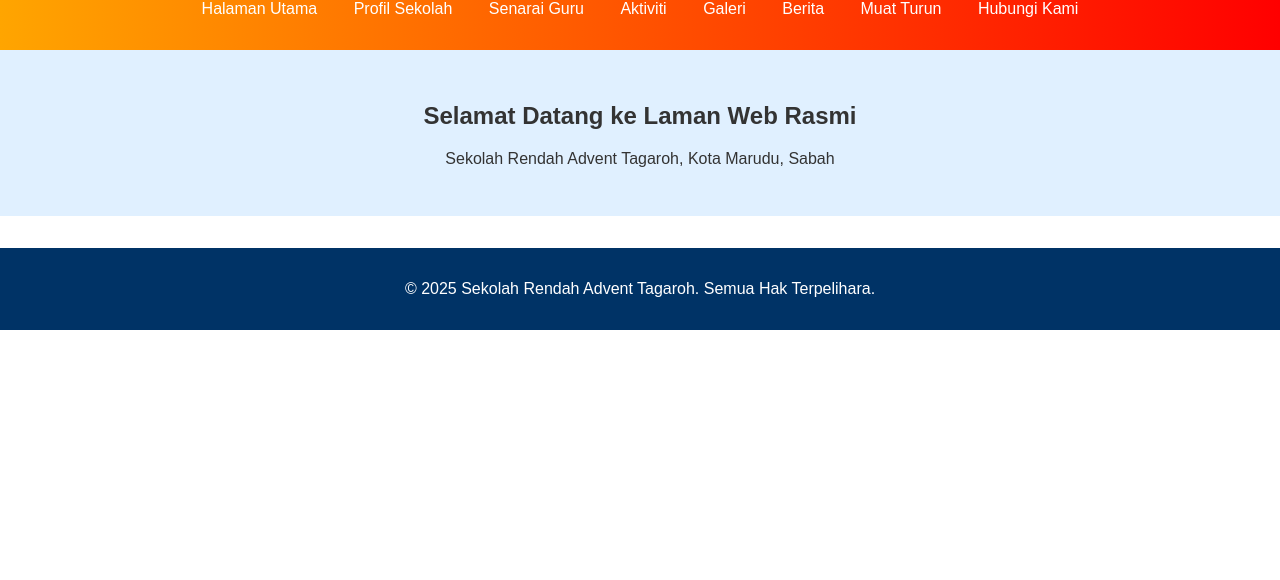
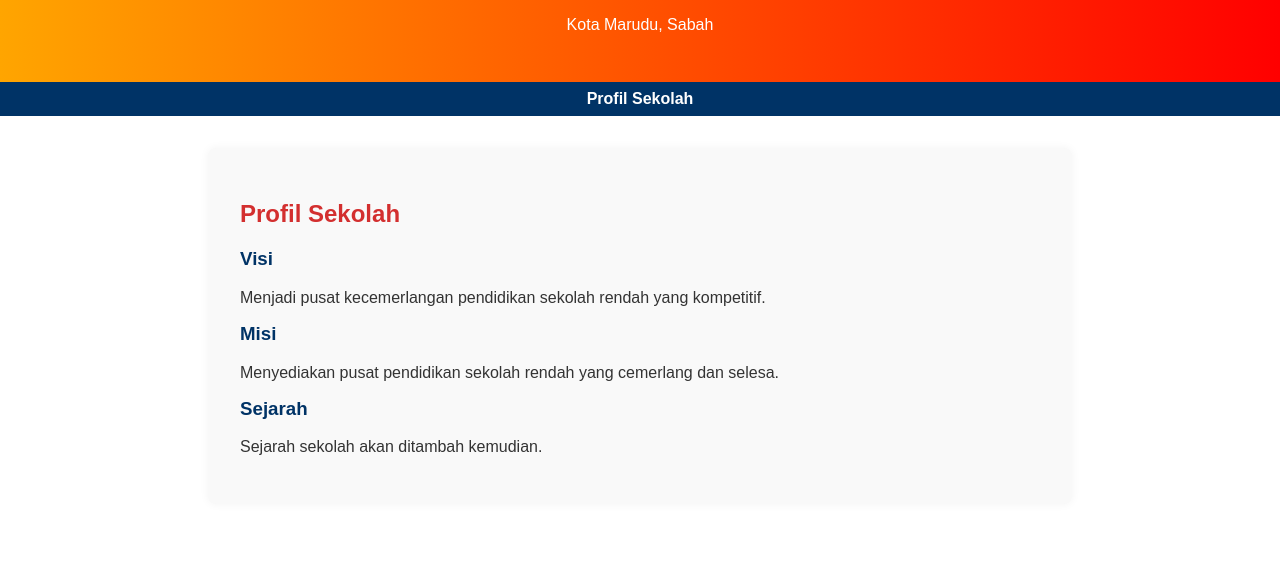
Before and after one commit to hrlec/sekolah-rendah-advent-tagaroh, a plain HTML site: page index.html in a window 1280 px wide. Shown: the part 220-800 px from the top of the page. Drawn offline with Linux system fonts and the light colour scheme.

Commit message:
Add files via upload

```diff
--- a/index.html
+++ b/index.html
@@ -1,38 +1,33 @@
+
 <!DOCTYPE html>
 <html lang="ms">
 <head>
     <meta charset="UTF-8" />
-  <meta name="viewport" content="width=device-width, initial-scale=1.0" />
+    <meta name="viewport" content="width=device-width, initial-scale=1.0"/>
     <title>Sekolah Rendah Advent Tagaroh</title>
     <link rel="stylesheet" href="style.css" />
 </head>
 <body>
     <header>
-    <img src="logo.jpeg" alt="Logo Sekolah" class="logo" />
+        <img src="logo.jpeg" alt="Logo Sekolah" class="logo"/>
         <h1>Sekolah Rendah Advent Tagaroh</h1>
+        <p>Kota Marudu, Sabah</p>
+    </header>
     <nav>
-      <ul>
-        <li><a href="#">Halaman Utama</a></li>
-        <li><a href="#">Profil Sekolah</a></li>
-        <li><a href="#">Senarai Guru</a></li>
-        <li><a href="#">Aktiviti</a></li>
-        <li><a href="#">Galeri</a></li>
-        <li><a href="#">Berita</a></li>
-        <li><a href="#">Muat Turun</a></li>
-        <li><a href="#">Hubungi Kami</a></li>
-      </ul>
+        <a href="#profil">Profil Sekolah</a>
     </nav>
-  </header>
+    <main>
+        <section id="profil" class="profil">
+            <h2>Profil Sekolah</h2>
+            <h3>Visi</h3>
+            <p>Menjadi pusat kecemerlangan pendidikan sekolah rendah yang kompetitif.</p>
 
-  <main>
-    <section class="intro">
-      <h2>Selamat Datang ke Laman Web Rasmi</h2>
-      <p>Sekolah Rendah Advent Tagaroh, Kota Marudu, Sabah</p>
+            <h3>Misi</h3>
+            <p>Menyediakan pusat pendidikan sekolah rendah yang cemerlang dan selesa.</p>
+
+            <h3>Sejarah</h3>
+            <p>Sejarah sekolah akan ditambah kemudian.</p>
         </section>
     </main>
-
-  <footer>
-    <p>&copy; 2025 Sekolah Rendah Advent Tagaroh. Semua Hak Terpelihara.</p>
-  </footer>
 </body>
 </html>
--- a/style.css
+++ b/style.css
@@ -1,50 +1,45 @@
 
 body {
-  font-family: sans-serif;
+    font-family: Arial, sans-serif;
     margin: 0;
     padding: 0;
-  background-color: #fff;
+    background: #fff;
     color: #333;
 }
-
 header {
     background: linear-gradient(to right, orange, red);
     color: white;
-  padding: 1rem;
     text-align: center;
+    padding: 2rem 1rem;
 }
-
 .logo {
     max-width: 100px;
     display: block;
-  margin: 0 auto 1rem;
+    margin: 0 auto 1rem auto;
 }
-
-nav ul {
-  list-style: none;
-  padding: 0;
+nav {
+    background: #003366;
+    padding: 0.5rem;
+    text-align: center;
 }
-
-nav ul li {
-  display: inline;
-  margin: 0 1rem;
-}
-
 nav a {
     color: white;
     text-decoration: none;
+    margin: 0 1rem;
+    font-weight: bold;
 }
-
-.intro {
+.profil {
     padding: 2rem;
-  text-align: center;
-  background-color: #e0f0ff;
+    background-color: #f9f9f9;
+    max-width: 800px;
+    margin: 2rem auto;
+    border-radius: 8px;
+    box-shadow: 0 0 10px rgba(0,0,0,0.05);
 }
-
-footer {
-  background-color: #003366;
-  color: white;
-  text-align: center;
-  padding: 1rem;
-  margin-top: 2rem;
+.profil h2 {
+    color: #d32f2f;
 }
+.profil h3 {
+    margin-top: 1rem;
+    color: #003366;
+}
```
Lines whose indentation alone changed are shown as unchanged.
